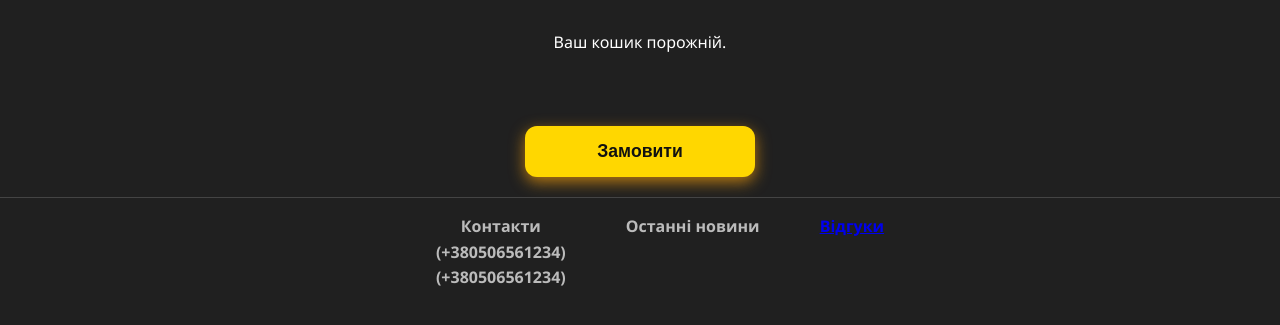
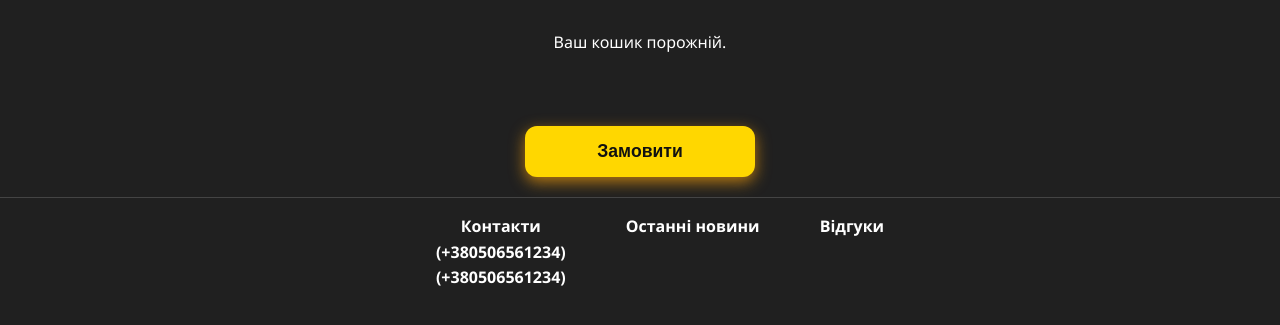
Before and after one commit to Oleg301-bit/MyDiplom, a plain HTML site: page test-main/basket.html in a window 1280 px wide. Shown: the part 121-446 px from the top of the page. Drawn offline with Linux system fonts and the light colour scheme.

Commit message:
Add new changes

```diff
--- a/test-main/basket.css
+++ b/test-main/basket.css
@@ -21,7 +21,6 @@ body {
   display: flex;
   flex-direction: column;
 }
-
 
 .header-contener {
   display: flex;
@@ -62,7 +61,6 @@ body {
 .menu-item:hover {
   color: var(--accent-color);
 }
-
 
 #cart-container {
   margin-top: 15px;
@@ -118,7 +116,6 @@ body {
   font-size: 1rem;
 }
 
-
 .cart-total {
   max-width: 1200px;
   margin: 25px auto 0 auto;
@@ -130,7 +127,6 @@ body {
   text-shadow: 0 0 8px var(--accent-color);
   user-select: none;
 }
-
 
 button {
   display: block;
@@ -156,7 +152,6 @@ button:hover {
   box-shadow: 0 6px 18px rgba(209, 127, 0, 0.9);
 }
 
-
 .footer-container {
   background-color: var(--el-bgcolor);
   border-top: 1px solid #444;
@@ -177,8 +172,9 @@ button:hover {
   font-size: 1rem;
   font-weight: 600;
   text-align: center;
+  color: white;
+  text-decoration: none;
 }
-
 
 @media (max-width: 950px) {
   #cart-container {
--- a/test-main/basket.js
+++ b/test-main/basket.js
@@ -45,4 +45,4 @@ document.addEventListener('DOMContentLoaded', async function () {
 
   totalContainer.textContent = `Загальна сума: ${total} грн`;
 });
-localStorage.clear();
+//localStorage.clear();
--- a/test-main/dip.css
+++ b/test-main/dip.css
@@ -142,7 +142,6 @@ body {
   box-shadow: 0 0 8px var(--accent-color);
 }
 
-
 .setting-main-content {
   max-width: 1200px;
   margin: 0 auto 40px;
@@ -150,7 +149,6 @@ body {
   display: flex;
   gap: 30px;
 }
-
 
 .setting-main-content form {
   flex: 0 0 280px;
@@ -223,7 +221,6 @@ legend {
   color: #111;
 }
 
-
 .products-grid {
   flex: 1 1 auto;
   max-width: none;
@@ -233,7 +230,6 @@ legend {
   grid-template-columns: repeat(4, 1fr);
   gap: 30px;
 }
-
 
 .products-grid > div {
   background-color: #1f1f1f;
@@ -269,7 +265,6 @@ legend {
   text-shadow: 0 0 6px rgba(255, 215, 0, 0.8);
 }
 
-
 .product-name {
   font-size: 1.1rem;
   font-weight: 600;
@@ -282,14 +277,12 @@ legend {
   text-overflow: ellipsis;
 }
 
-
 .text-under-form {
   text-align: center;
   font-size: 1.1rem;
   color: #bbb;
   margin-bottom: 60px;
 }
-
 
 .footer-container {
   background-color: var(--el-bgcolor);
@@ -314,6 +307,8 @@ legend {
   font-size: 1rem;
   font-weight: 600;
   user-select: none;
+  color: white;
+  text-decoration: none;
 }
 
 .footer-item a {
--- a/test-main/news.css
+++ b/test-main/news.css
@@ -27,7 +27,6 @@ body {
   align-items: center;
   background-color: rgb(32, 32, 32);
   padding: 15px 30px;
-  border-bottom: 1px solid var(--accent-color);
   box-shadow: 0 0 12px rgba(255, 215, 0, 0.15);
 }
 
--- a/test-main/vidguk.css
+++ b/test-main/vidguk.css
@@ -59,7 +59,6 @@ body {
   color: var(--accent-color);
 }
 
-
 #cart-container {
   margin-top: 15px;
   max-width: 1200px;
@@ -72,7 +71,6 @@ body {
   justify-content: flex-start;
 }
 
-
 .main-block {
   display: flex;
   flex-wrap: wrap;
@@ -82,7 +80,6 @@ body {
   margin: 0 auto 40px;
   margin-top: 20px;
 }
-
 
 .flex-set {
   background-color: var(--card-bg);
@@ -101,7 +98,6 @@ body {
   transform: translateY(-5px);
 }
 
-
 .column-setting {
   flex-shrink: 0;
   font-size: 2.2rem;
@@ -109,7 +105,6 @@ body {
   display: flex;
   align-items: center;
 }
-
 
 .flex-set p {
   margin: 0;
@@ -119,13 +114,11 @@ body {
   line-height: 1.4;
 }
 
-
 .column-button {
   max-width: 600px;
   margin: 0 auto;
   text-align: center;
 }
-
 
 #add-review-btn,
 #save-review-btn {
@@ -144,7 +137,6 @@ body {
 #save-review-btn {
   background-color: var(--button-hover-bg);
 }
-
 
 #review-form {
   margin-top: 20px;
@@ -180,4 +172,6 @@ body {
   font-size: 1rem;
   font-weight: 600;
   text-align: center;
+  color: white;
+  text-decoration: none;
 }
```
